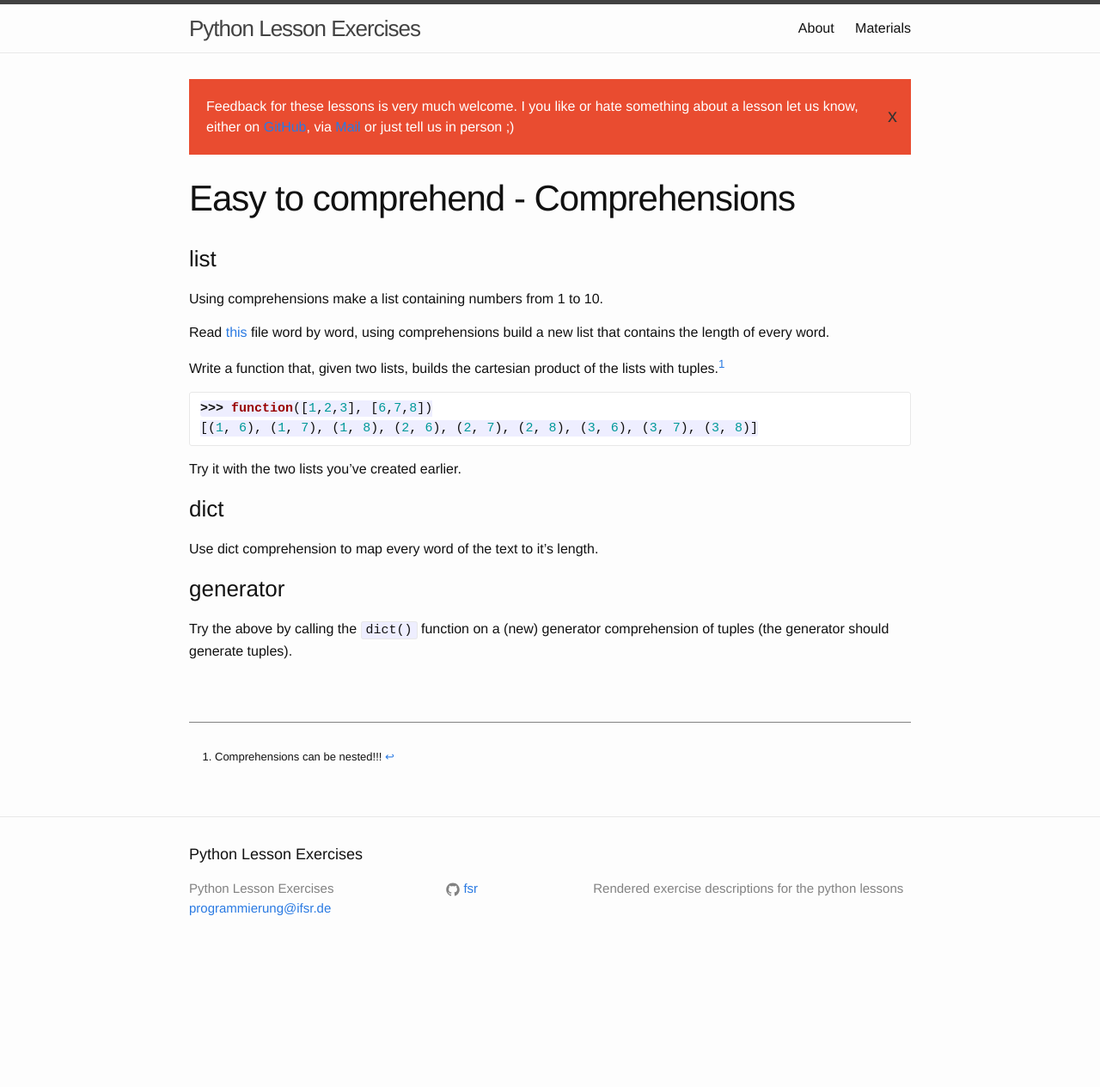
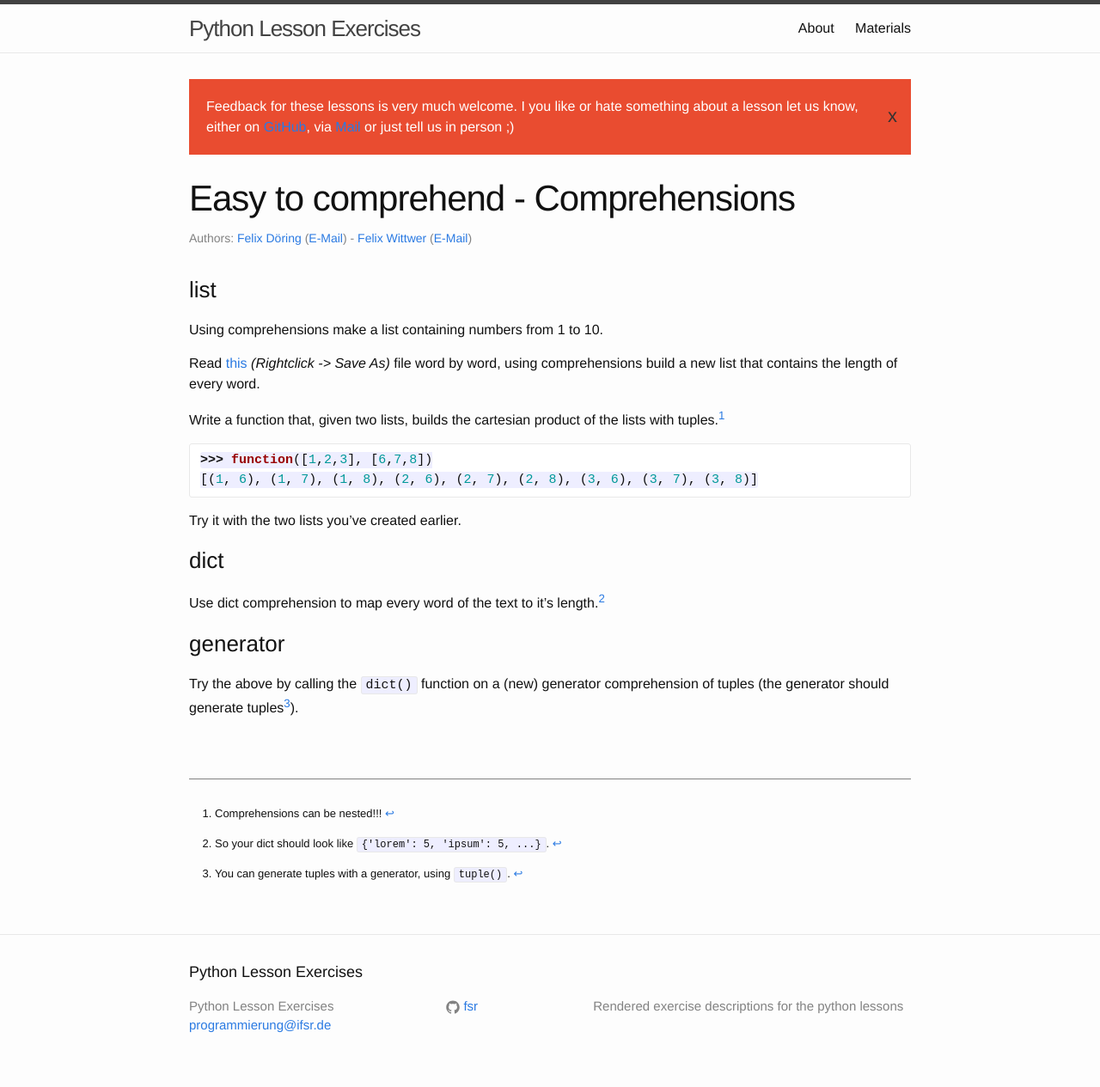
Before and after one commit to fsr/python-lessons, a Jekyll site: the page built from _exercises/comprehension.md, in a window 1280 px wide. Shown: the whole page at 86% size. Built offline with Jekyll 4.4.1, drawn with Linux system fonts in a browser that asks for light colours; before the commit the page ends 1128 px from its top, so only the background shows below that.

Commit message:
Finish task 13

```diff
--- a/_data/materials.yml
+++ b/_data/materials.yml
@@ -23,12 +23,12 @@
     number: 5
     name: Decorators
     url: https://ifsr.de/kurs-materialien/python/05_decorators.pdf
-    published: False
+    published: True
   -
     number: 6
     name: Comprehensions
     url: https://ifsr.de/kurs-materialien/python/06_comprehensions.pdf
-    published: False
+    published: True
   -
     number: 7
     name: Functions (advanced)
--- a/_exercises/comprehension.md
+++ b/_exercises/comprehension.md
@@ -1,14 +1,15 @@
 ---
 title: Easy to comprehend - Comprehensions
-status: drafty
-# number: 12
+status: finished
+authors: [felix, felixw]
+number: 13
 ---
 
 ### list
 
 Using comprehensions make a list containing numbers from 1 to 10.
 
-Read [this]({   { site.baseurl }}/misc/lorem) file word by word, using comprehensions build a new list that contains the length of every word.
+Read [this]({{ site.baseurl }}/misc/lorem) *(Rightclick -> Save As)* file word by word, using comprehensions build a new list that contains the length of every word.
 
 Write a function that, given two lists, builds the cartesian product of the lists with tuples.[^nested]
 
@@ -24,8 +25,15 @@
 
 ### dict
 
-Use dict comprehension to map every word of the text to it's length.
+Use dict comprehension to map every word of the text to it's length.[^mapping]
+
+[^mapping]:
+    So your dict should look like `{'lorem': 5, 'ipsum': 5, ...}`.
 
 ### generator
 
-Try the above by calling the `dict()` function on a (new) generator comprehension of tuples (the generator should generate tuples).
+Try the above by calling the `dict()` function on a (new) generator comprehension of tuples (the generator should generate tuples[^tuplegen]).
+
+
+[^tuplegen]:
+    You can generate tuples with a generator, using `tuple()`.
```
